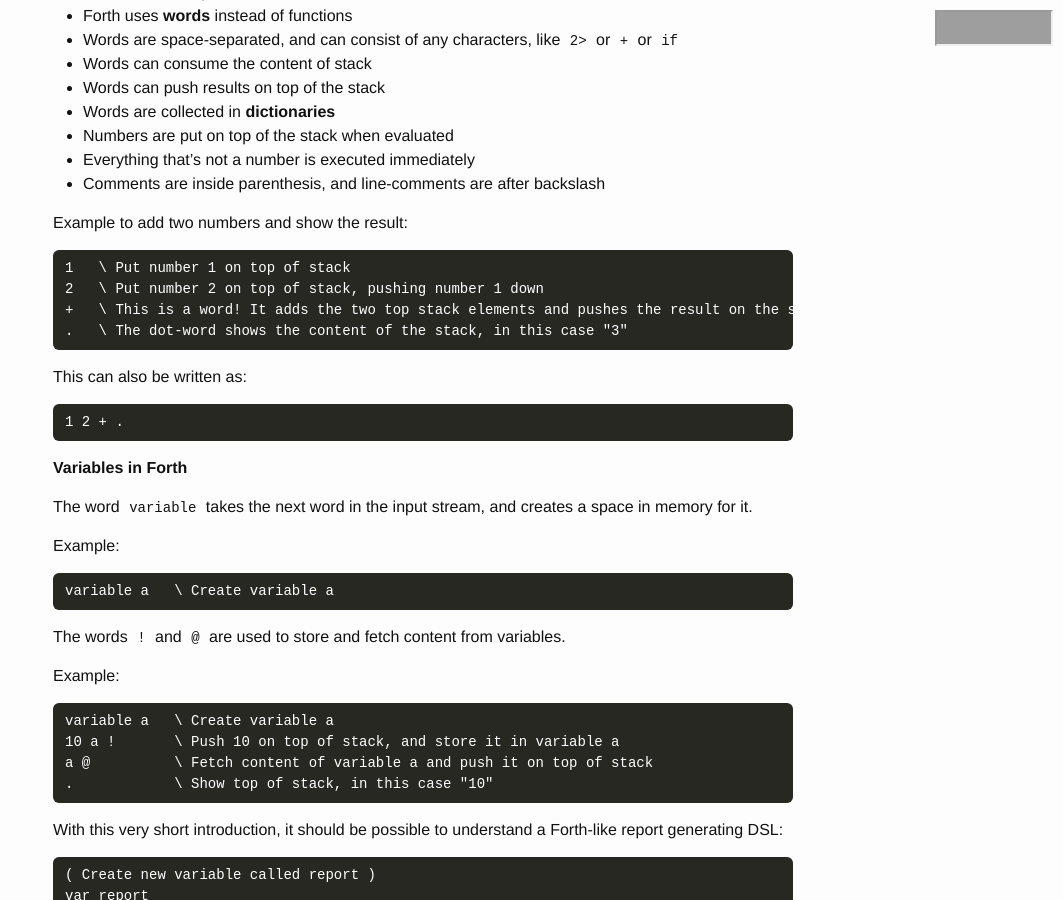
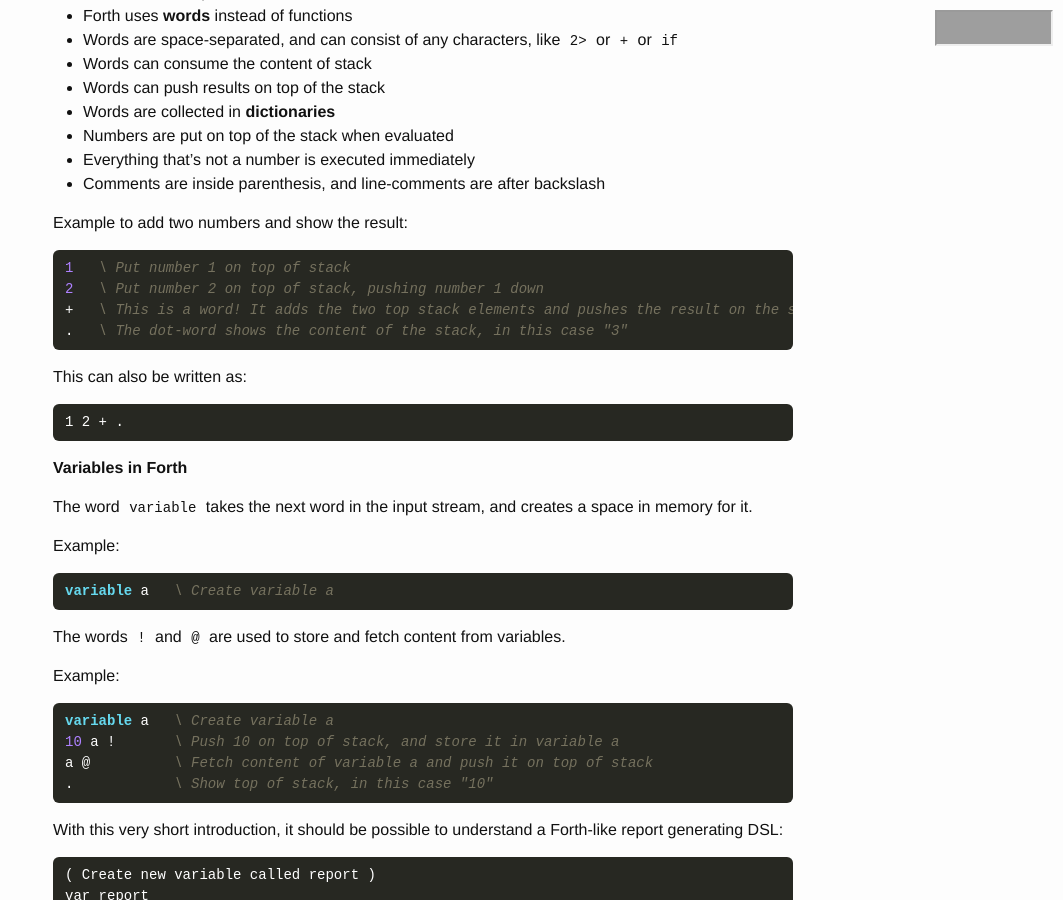
Before and after one commit to olleharstedt/olleharstedt.github.io, a Jekyll site: the page built from _posts/2024-05-25-report-generating-domain-specific-language-php.markdown, in a window 1280 px wide and 900 px high, scrolled down 2445 px. Shown: the whole window, without its empty margins (217-1280 px from the left). Built offline with Jekyll 4.4.1, drawn with Linux system fonts in a browser that asks for light colours; nearby versions of some CDN libraries; grey boxes are pictures that could not be loaded.

Commit message:
Forth text

````diff
--- a/_posts/2024-05-25-report-generating-domain-specific-language-php.markdown
+++ b/_posts/2024-05-25-report-generating-domain-specific-language-php.markdown
@@ -109,12 +109,14 @@ Looks like a primitive version of Lisp, or Lisp without the macros.
 
 Example to add two numbers and show the result:
 
-```
-1   \ Put number 1 on top of stack
-2   \ Put number 2 on top of stack, pushing number 1 down
-+   \ This is a word! It adds the two top stack elements and pushes the result on the stack
-.   \ The dot-word shows the content of the stack, in this case "3"
-```
+<div class="highlight">
+<pre class="highlight">
+<code><span class="mi">1</span>   <span class="c1">\ Put number 1 on top of stack</span>
+<span class="mi">2</span>   <span class="c1">\ Put number 2 on top of stack, pushing number 1 down</span>
++   <span class="c1">\ This is a word! It adds the two top stack elements and pushes the result on the stack</span>
+.   <span class="c1">\ The dot-word shows the content of the stack, in this case "3"</span></code>
+</pre>
+</div>
 
 This can also be written as:
 
@@ -128,20 +130,24 @@ The word `variable` takes the next word in the input stream, and creates a space
 
 Example:
 
-```text
-variable a   \ Create variable a
-```
+<div class="highlight">
+<pre class="highlight">
+<code><span class="k">variable</span> a   <span class="c1">\ Create variable a</span></code>
+</pre>
+</div>
 
 The words `!` and `@` are used to store and fetch content from variables.
 
 Example:
 
-```text
-variable a   \ Create variable a
-10 a !       \ Push 10 on top of stack, and store it in variable a
-a @          \ Fetch content of variable a and push it on top of stack
-.            \ Show top of stack, in this case "10"
-```
+<div class="highlight">
+<pre class="highlight">
+<code><span class="k">variable</span> a   <span class="c1">\ Create variable a</span>
+<span class="mi">10</span> a <span class="">!</span>       <span class="c1">\ Push 10 on top of stack, and store it in variable a</span>
+a <span class="">@</span>          <span class="c1">\ Fetch content of variable a and push it on top of stack</span>
+.            <span class="c1">\ Show top of stack, in this case "10"</span></code>
+</pre>
+</div>
 
 With this very short introduction, it should be possible to understand a Forth-like report generating DSL:
 
````
Also changed, not shown: 1 other file.
